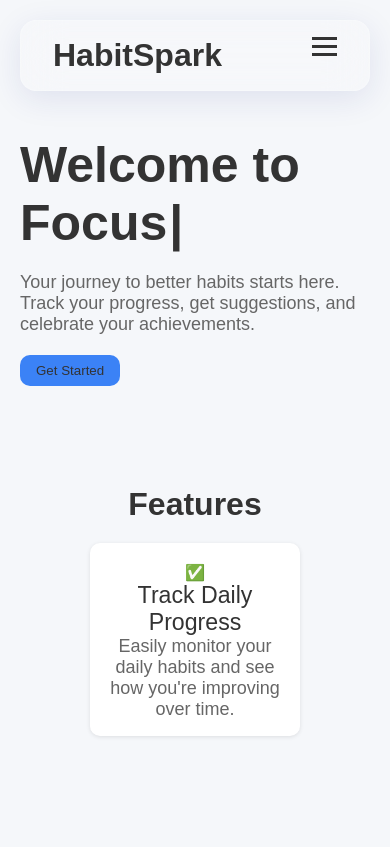
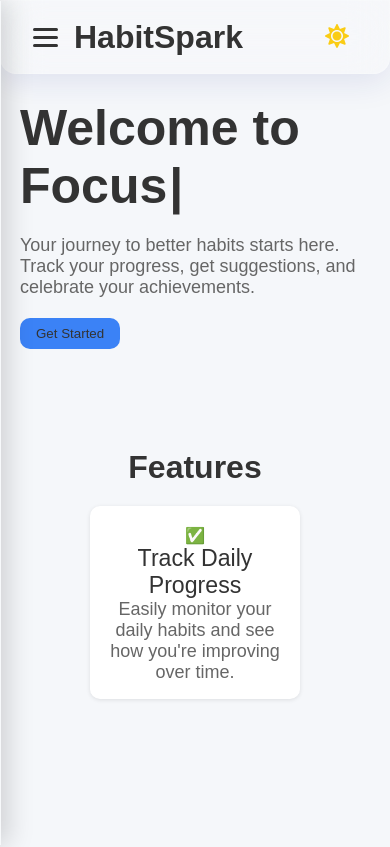
Before and after one commit to Triumphant307/habit-spark-2.0, a Next.js app: page / in a window 390 px wide. Shown: the top 847 px of the page. Built offline with nearby package versions, Linux system fonts and the light colour scheme; no server answers.

Commit message:
Add nav drawer for mobile view in the header

```diff
--- a/app/Styles/Header.module.css
+++ b/app/Styles/Header.module.css
@@ -1,28 +1,14 @@
-/* .header {
-  position: sticky;
-  top: 0;
-  z-index: 1000;
-  display: flex;
-  justify-content: space-between;
-  margin: 20px;
-  padding: 1rem 2rem;
-  max-width: 100%;
-  border-radius: 10px;
-  background-color: var(--bg-card);
-  background: var(--blur-background);
-  backdrop-filter: blur(10px);
-  -webkit-backdrop-filter: blur(10px);
-  box-shadow: var(--box-shadow);
-  transition: all 0.5s ease-in-out;
-} */
-
 .header {
   position: sticky;
   top: 0;
-  z-index: 1000;
+  z-index: 2200;
   display: flex;
-  justify-content: space-between;
+
+  align-items: center;
+  gap: 1rem;
+
   margin: 20px;
+
   padding: 1rem 2rem;
   max-width: 100%;
   border-radius: 16px;
@@ -33,29 +19,6 @@
   border: 1px solid rgba(255, 255, 255, 0.18);
   transition: all 0.5s ease-in-out;
 }
-
-/* .header {
-  position: sticky;
-  top: 0;
-  z-index: 1000;
-  display: flex;
-  justify-content: space-between;
-  margin: 20px;
-  padding: 1rem 2rem;
-  max-width: 100%;
-  border-radius: 16px;
-
-
-  background: rgba(30, 30, 60, 0.3);
-  backdrop-filter: blur(16px);
-  -webkit-backdrop-filter: blur(16px);
-
-
-  border: 1px solid rgba(255, 255, 255, 0.1);
-  box-shadow: 0 8px 24px rgba(0, 0, 0, 0.2);
-
-  transition: all 0.5s ease-in-out;
-} */
 
 .headerScrolled {
   box-shadow: var(--box-shadow-header);
@@ -69,11 +32,23 @@
 }
 
 .header__navlist {
+  top: 0;
   display: flex;
   justify-content: space-between;
   padding: 10px 20px;
   gap: 30px;
   list-style: none;
+  width: 260px;
+  transform: translateX(-100%);
+}
+
+.headerNav {
+  display: flex;
+  margin-left: auto;
+}
+
+.headerNav.open .header__navlist {
+  transform: translateX(0);
 }
 
 .header__nav__link {
@@ -99,18 +74,22 @@
   border: none;
   cursor: pointer;
   background: none;
-  margin-left: auto;
+  position: relative;
+  z-index: 2300;
+  margin-left: 0;
+  margin-top: 0;
 }
 
 .bar {
   width: 25px;
   height: 3px;
   background-color: var(--text-primary);
+  border-radius: 8px;
   transition: 0.2s ease-in-out;
 }
 
 .hamburger.open .bar:nth-child(1) {
-  transform: rotate(48deg) translateY(10px);
+  transform: translateY(8px) rotate(45deg);
 }
 
 .hamburger.open .bar:nth-child(2) {
@@ -118,7 +97,7 @@
 }
 
 .hamburger.open .bar:nth-child(3) {
-  transform: rotate(-48deg) translateY(-15px);
+  transform: translateY(-8px) rotate(-45deg);
 }
 
 .active {
@@ -127,21 +106,39 @@
 }
 
 @media (max-width: 700px) {
+  .header {
+    margin: 0;
+    border-radius: 0;
+    border-bottom-left-radius: 16px;
+    border-bottom-right-radius: 16px;
+  }
+
   .header__navlist {
+    position: fixed;
+    top: 0;
+    left: 0;
+    height: 100vh;
+    width: 260px;
+
     flex-direction: column;
-    gap: 1rem;
-    background-color: var(--bg-card);
-    position: absolute;
-    top: 60px;
-    right: 2rem;
-    padding: 1rem;
-    border-radius: 8px;
-    box-shadow: 0 4px 8px rgba(0, 0, 0, 0.1);
-    display: none;
+
+    gap: 0;
+
+    padding: 10rem 1.5rem 2rem;
+
+    background-color: var(--bg-page);
+
+    border-right: 1px solid rgba(255, 255, 255, 0.18);
+    box-shadow: 8px 0 24px rgba(0, 0, 0, 0.15);
+
+    transform: translateX(-100%);
+    transition: transform 0.3s ease;
+    z-index: 2100;
+    overflow-x: hidden;
   }
 
   .headerNav.open .header__navlist {
-    display: flex;
+    transform: translateX(0);
   }
 
   .hamburger {
--- a/app/components/Header.tsx
+++ b/app/components/Header.tsx
@@ -50,14 +50,16 @@ const Header: React.FC = () => {
     };
   }, [isMenuOpen]);
 
+  useEffect(() => {
+    document.body.style.overflow = isMenuOpen ? "hidden" : "auto"
+  }, [isMenuOpen])
+
   // This component renders the header with a title and a responsive navigation menu
   return (
     <header
       className={`${Style.header} ${isScrolled ? Style.headerScrolled : ""}`}
     >
-      <h1 className={Style.header__title}>HabitSpark</h1>
-
-      <button
+       <button
         className={`${Style.hamburger} ${isMenuOpen ? Style.open : ""}`}
         onClick={toggleMenu}
         aria-label="Toggle Menu"
@@ -67,6 +69,9 @@ const Header: React.FC = () => {
         <span className={Style.bar} />
         <span className={Style.bar} />
       </button>
+      <h1 className={Style.header__title}>HabitSpark</h1>
+
+
 
       <nav
         className={`${Style.headerNav} ${isMenuOpen ? Style.open : ""}`}
@@ -121,9 +126,9 @@ const Header: React.FC = () => {
             className={Style.header__nav__item}
             onClick={() => setIsMenuOpen(false)}
           >
-            <ThemeToggle />
           </li>
         </ul>
+        <ThemeToggle />
       </nav>
     </header>
   );
```
